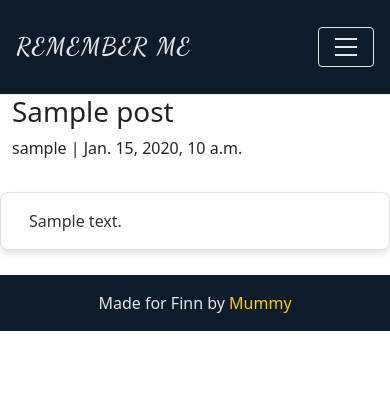
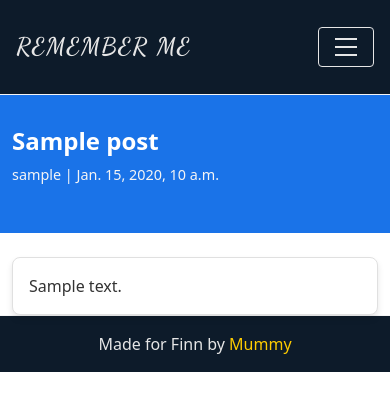
Before and after one commit to justynath/remember-me, a Django app: a page that uses memories/templates/memories/post_detail.html in a window 390 px wide. Shown: the top 411 px of the page. Run offline with Django 4.2, Linux system fonts and the light colour scheme; tables that the repository leaves empty hold one stand-in row (values such as "Sample post").

Commit message:
Style post detail page

```diff
--- a/memories/templates/memories/post_detail.html
+++ b/memories/templates/memories/post_detail.html
@@ -2,33 +2,31 @@
 {% block content %}
 {% load static %}
 
+<div class="post-details">
     <!-- Masthead Section -->
     <div class="masthead">
         <div class="container">
-        <div class="row g-0">
-            <div class="col-md-6 masthead-text">
+            <div class="row align-items-center">
+                <div class="col-md-6">
                     <!-- Post Title -->
                     <h1 class="post-title">{{ post.title }}</h1>
                     <!-- Author and Created Date -->
                     <p class="post-subtitle">{{ post.author }} | {{ post.created_on }}</p>
                 </div>
-            <div class="d-none d-md-block col-md-6 masthead-image">
+                <div class="d-none d-md-block col-md-6">
                     <!-- Post Image -->
-                <img src="{% static 'images/default.jpg' %}" class="scale" alt="placeholder">
+                    <img src="{% static 'images/default.jpg' %}" class="masthead-image" alt="placeholder">
                 </div>
             </div>
         </div>
     </div>
 
     <!-- Content Section -->
-<div class="container">
-    <div class="row">
-        <div class="col card mb-4 mt-3 left top">
+    <div class="container mt-4">
+        <div class="card">
             <div class="card-body">
                 <!-- Post Content -->
-                <p class="card-text">
-                    {{ post.content | safe }}
-                </p>
+                <p class="card-text">{{ post.content | safe }}</p>
             </div>
         </div>
     </div>
--- a/static/css/style.css
+++ b/static/css/style.css
@@ -36,8 +36,6 @@
     color: #ffa500;
     font-weight: bold;
 }
-
-
 
 
 /* General Container Styling */
@@ -103,9 +101,6 @@
 }
 
 
-
-
-
 /* Footer Styling */
 .footer {
     background-color: #0d1b2a;
@@ -126,6 +121,58 @@
 .footer-link:hover {
     color: #ffa500;
 }
+
+
+/* Post Detail Styling */
+/* Masthead Styling */
+.post-details .masthead {
+    background-color: #1a73e8;
+    color: #ffffff;
+    padding: 2rem 0;
+}
+
+.post-details .masthead-container {
+    max-width: 1200px;
+    margin: 0 auto;
+}
+
+.post-details .masthead .post-title {
+    font-size: 2rem;
+    font-weight: bold;
+}
+
+.post-details .masthead .post-subtitle {
+    font-size: 1rem;
+    color: #f5f5f5;
+}
+
+.post-details .masthead-image {
+    max-width: 100%;
+    border-radius: 8px;
+}
+
+/* Content Section */
+.post-details .content-container {
+    background-color: #ffffff;
+    padding: 2rem;
+    border-radius: 8px;
+    box-shadow: 0 2px 4px rgba(0, 0, 0, 0.1);
+}
+
+.post-details .card-body {
+    color: #333333;
+    line-height: 1.5;
+}
+
+/* Links */
+/* .post-details a {
+    color: #1a73e8;
+    text-decoration: none;
+}
+
+.post-details a:hover {
+    color: #ffa500;
+} */
 
 
 
@@ -157,3 +204,18 @@
         padding: 1rem;
     }
 }
+
+/* Responsive Adjustments for Post Detail */
+@media (max-width: 768px) {
+    .post-details .masthead .post-title {
+        font-size: 1.5rem;
+    }
+
+    .post-details .masthead .post-subtitle {
+        font-size: 0.9rem;
+    }
+
+    .post-details .masthead-image {
+        display: none; /* Hide image on smaller screens */
+    }
+}
```
Lines whose indentation alone changed are shown as unchanged.
